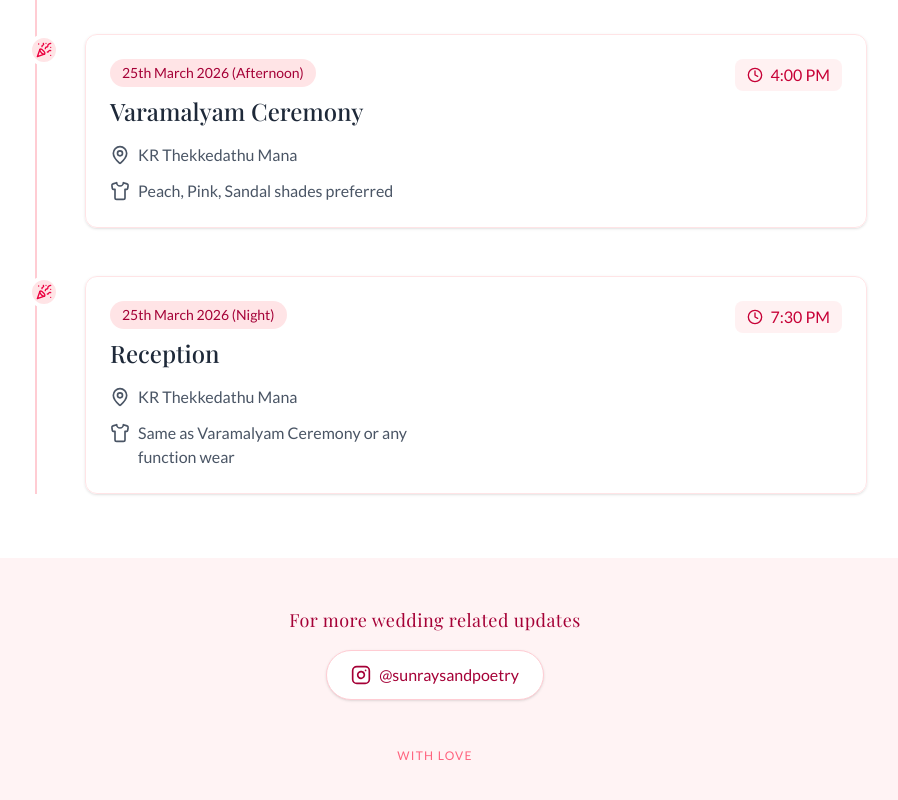
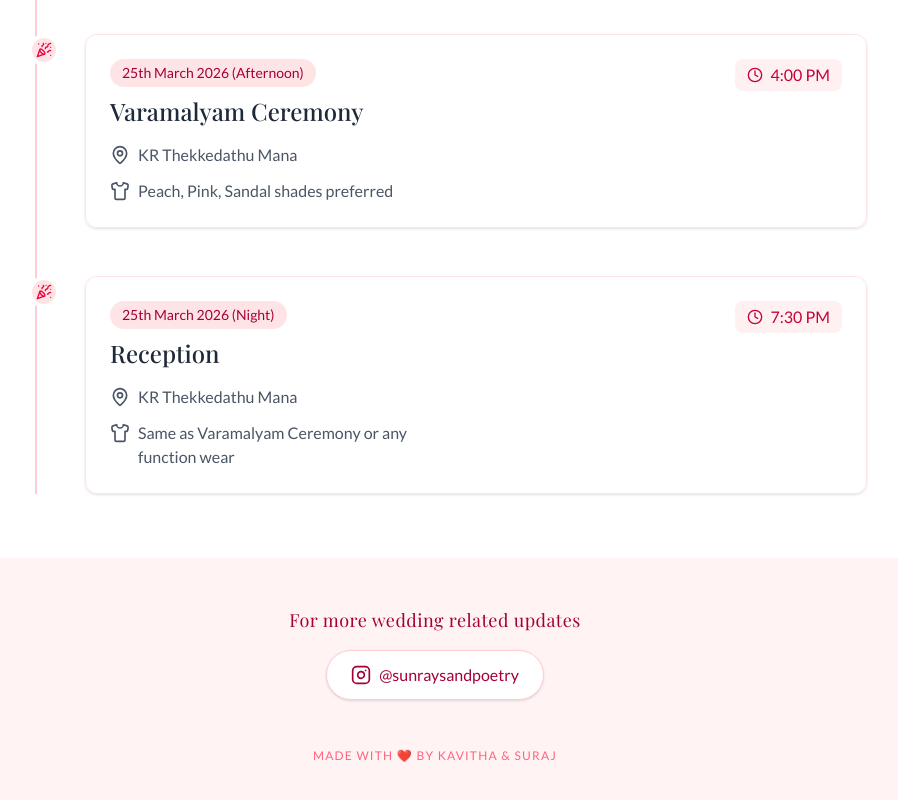
Before and after one commit to spidi123q/Sunraysandpoetry, a React (Vite) app: page / in a window 1280 px wide. Shown: the part 1744-2544 px from the top of the page, without its empty margins (205-1103 px from the left). Built offline with nearby package versions, Linux system fonts and the light colour scheme; a web font is replaced by a local one.

Commit message:
footer update

```diff
--- a/src/app/components/Footer.tsx
+++ b/src/app/components/Footer.tsx
@@ -15,7 +15,7 @@ const Footer = () => {
           <span>@sunraysandpoetry</span>
         </a>
         <p className="mt-8 text-xs text-rose-400 uppercase tracking-widest">
-          With Love
+          Made with <span className="text-rose-600">❤️</span> by Kavitha & SUraj
         </p>
       </div>
     </footer>
```
